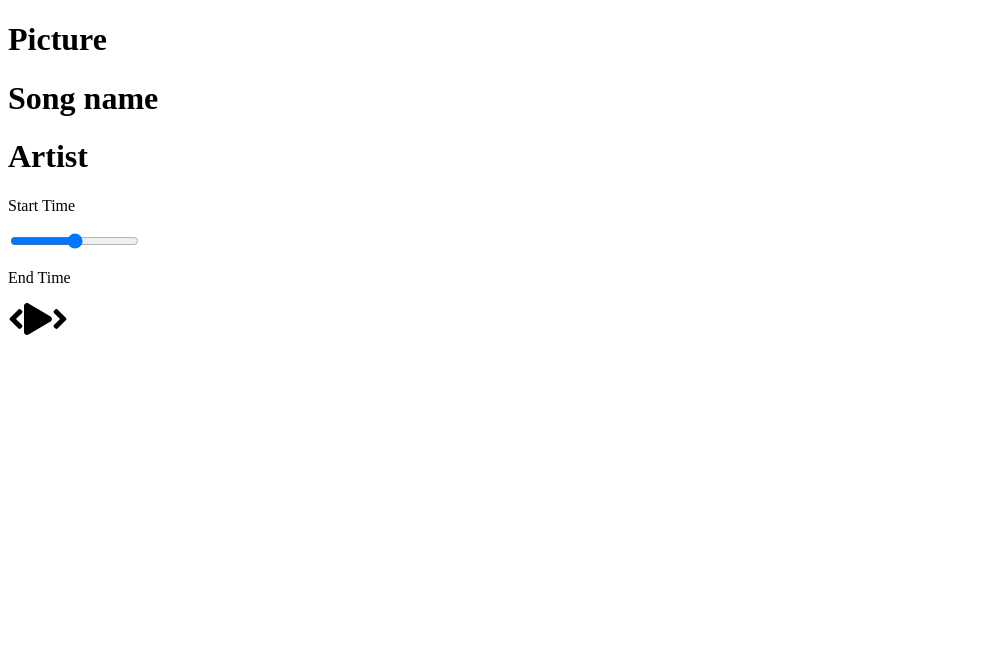
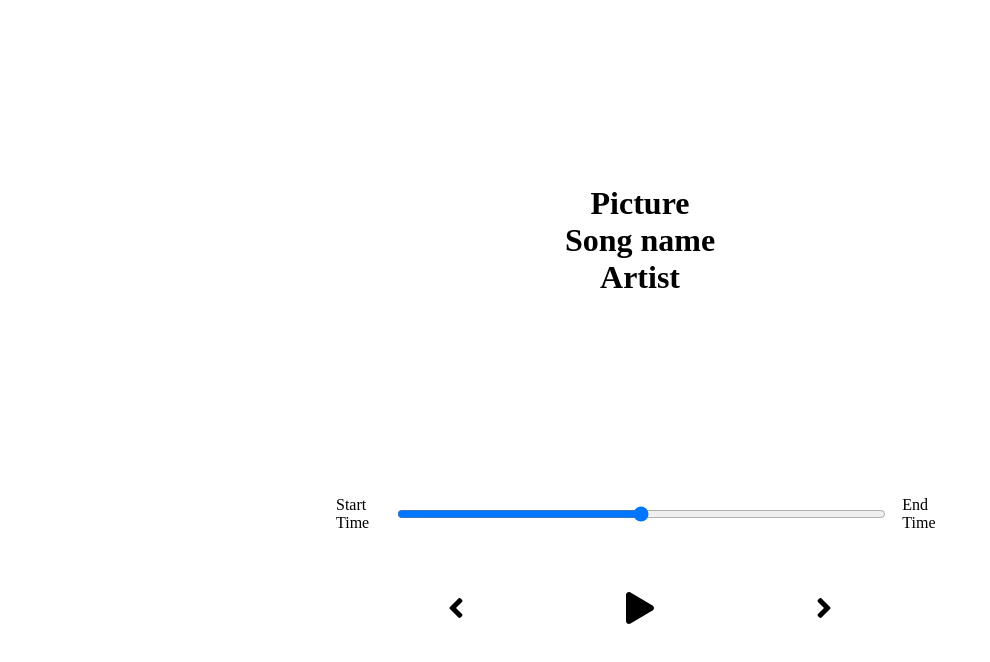
Before and after one commit to edwinvelaz/Music-Player, a React (Create React App) app: page / in a window 1280 px wide. Shown: the top 662 px of the page, without its empty margins (0-990 px from the left). Built offline with nearby package versions, Linux system fonts and the light colour scheme.

Commit message:
initialStyling

```diff
--- a/src/App.js
+++ b/src/App.js
@@ -2,6 +2,8 @@ import React from 'react'
 //Adding components
 import Player from './Components/Player';
 import Song from './Components/Song'
+//Styles
+import './styles/app.scss';
 
 function App() {
   return (
--- a/src/Components/Player.js
+++ b/src/Components/Player.js
@@ -1,6 +1,7 @@
 import React from 'react';
 import { FontAwesomeIcon } from '@fortawesome/react-fontawesome';
 import { faPlay, faAngleLeft, faAngleRight } from '@fortawesome/free-solid-svg-icons';
+
 
 const Player = () => {
     return (
--- /dev/null
+++ b/src/styles/_player.scss
@@ -0,0 +1,30 @@
+.player {
+  min-height: 20vh;
+  display: flex;
+  flex-direction: column;
+  align-items: center;
+  justify-content: space-between;
+}
+
+.time-control {
+  width: 50%;
+  display: flex;
+  input {
+    width: 100%;
+    padding: 1rem 2rem;
+  }
+  p {
+    padding: 1rem;
+  }
+}
+
+.play-control {
+  display: flex;
+  justify-content: space-between;
+  align-items: center;
+  padding: 1rem;
+  width: 30%;
+  svg {
+    cursor: pointer;
+  }
+}
--- /dev/null
+++ b/src/styles/_song.scss
@@ -0,0 +1,7 @@
+.song-container {
+  min-height: 60vh;
+  display: flex;
+  flex-direction: column;
+  align-items: center;
+  justify-content: center;
+}
--- a/src/styles/app.scss
+++ b/src/styles/app.scss
@@ -3,3 +3,6 @@
   padding: 0;
   box-sizing: 0;
 }
+
+@import './song';
+@import './player';
```
